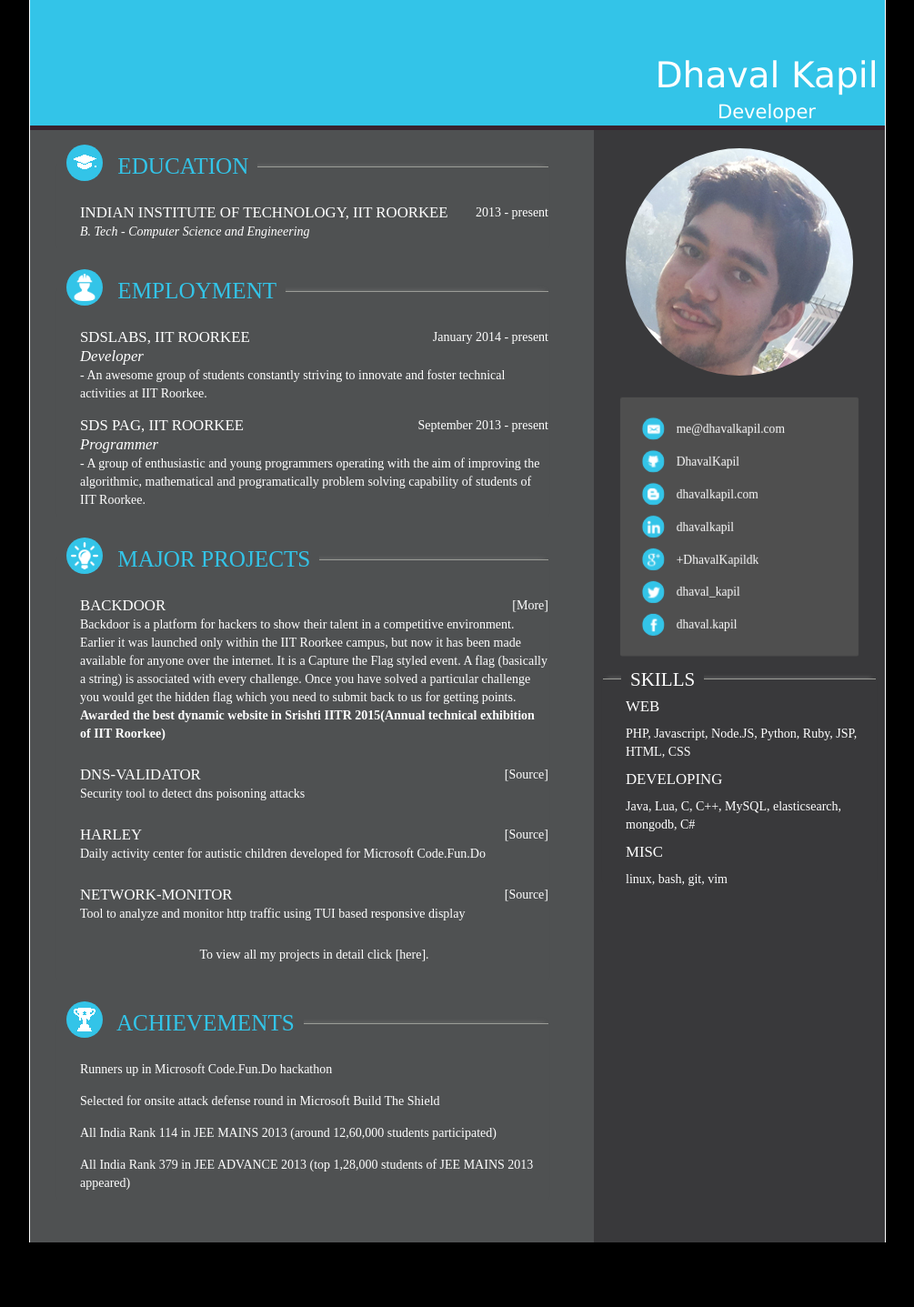
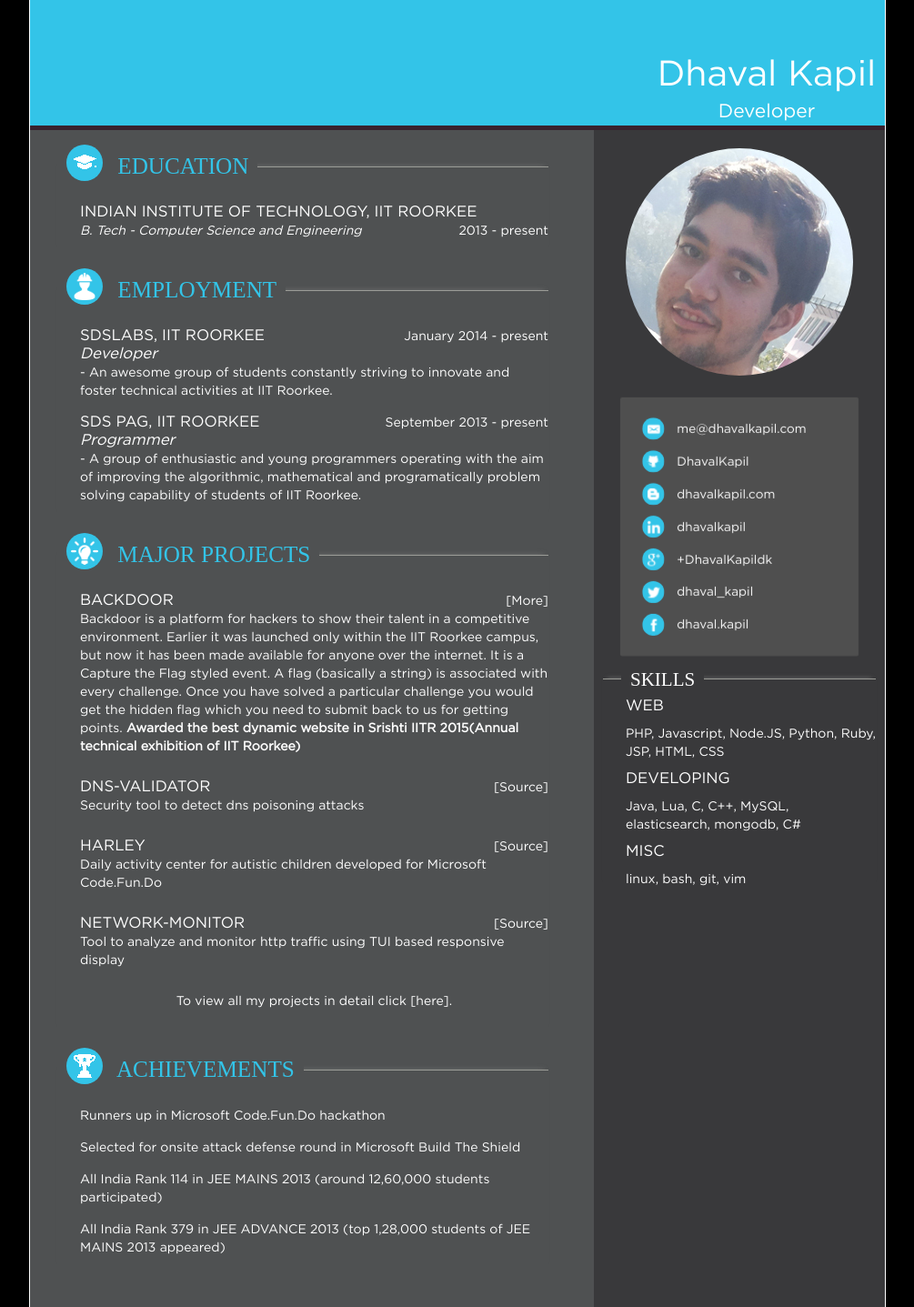
Before and after one commit to DhavalKapil/resume, a Jekyll site: the page built from index.html, in a window 1280 px wide. Shown: the whole page at 91% size, without its empty margins (137-1142 px from the left). Built offline with Jekyll 4.4.1, drawn with Linux system fonts in a browser that asks for light colours; nearby versions of some CDN libraries; before the commit the page ends 1366 px from its top, so only the background shows below that.

Commit message:
Changed font

```diff
--- a/assets/css/style.css
+++ b/assets/css/style.css
@@ -5,7 +5,8 @@
 body {
   background-color: black;
   color: white;
-  font-family: "Sans Serif";
+  /*font-family: "Sans Serif";*/
+  font-family: "GothamBook";
 }
 
 .container {
@@ -27,6 +28,7 @@ body {
   text-transform: uppercase;
   background-color: #4f5152;
   font-size: 1.5em;
+  font-family: "ChoplinMedium";
 }
 
 .section ul {
@@ -55,7 +57,8 @@ body {
 
 #about-details span {
   display: block;
-  font-family: "Verdana";
+  /*font-family: "Verdana";*/
+  font-family: "GothamBook";
   padding-bottom: 5px;
   padding-top: 15px;
 }
@@ -228,9 +231,7 @@ body {
   font-size: 1.2em;
 }
 
-/* A font by Alex
-Scholing, www.fontsbyalex.com */
 @font-face {
-  font-family: myFont;
-  src: url(/assets/fonts/);
+  font-family: "GothamBook";
+  src: url(/assets/fonts/GothamBook.ttf);
 }
```
Also changed, not shown: assets/fonts/GothamBook.ttf (added).
